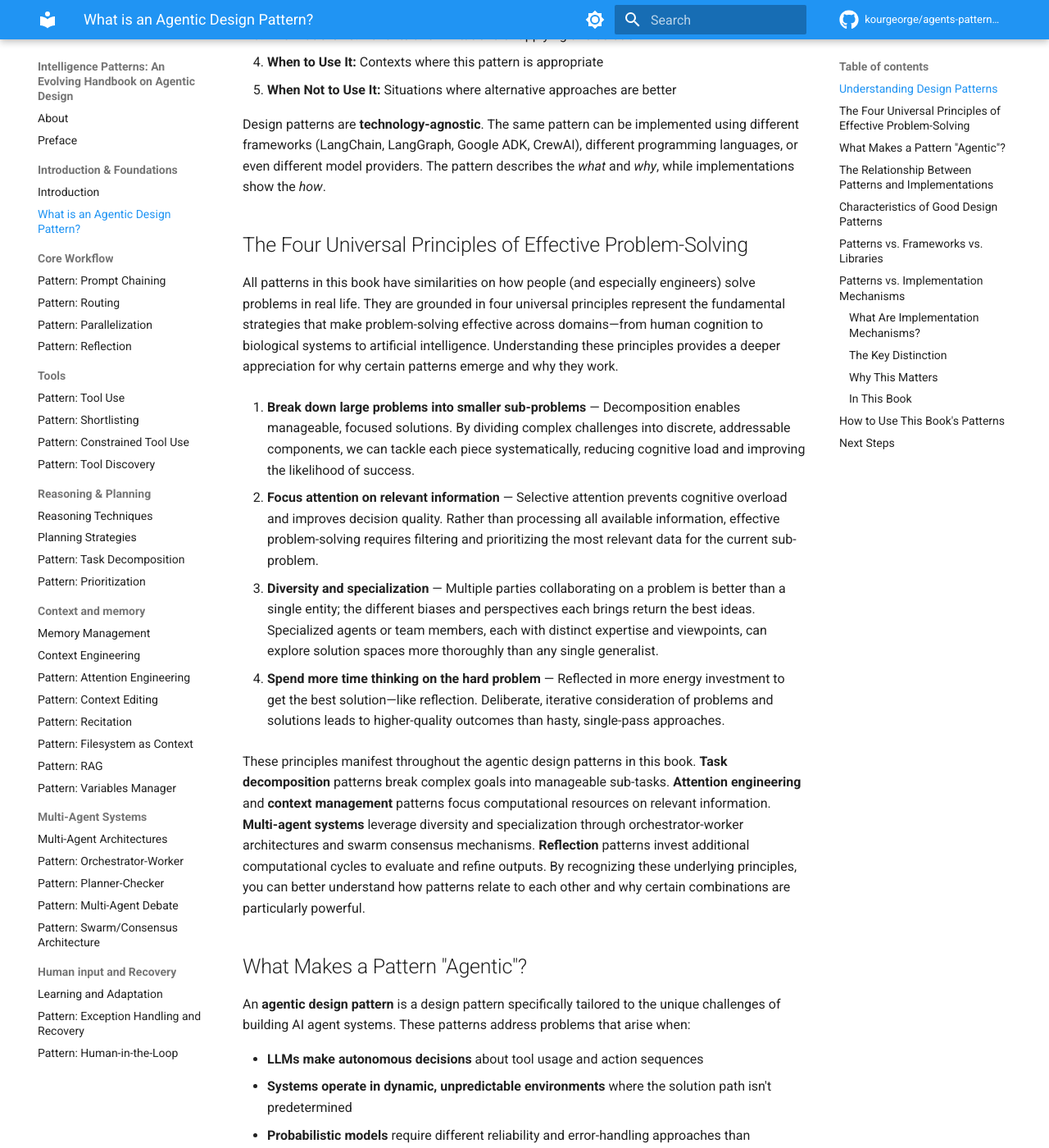
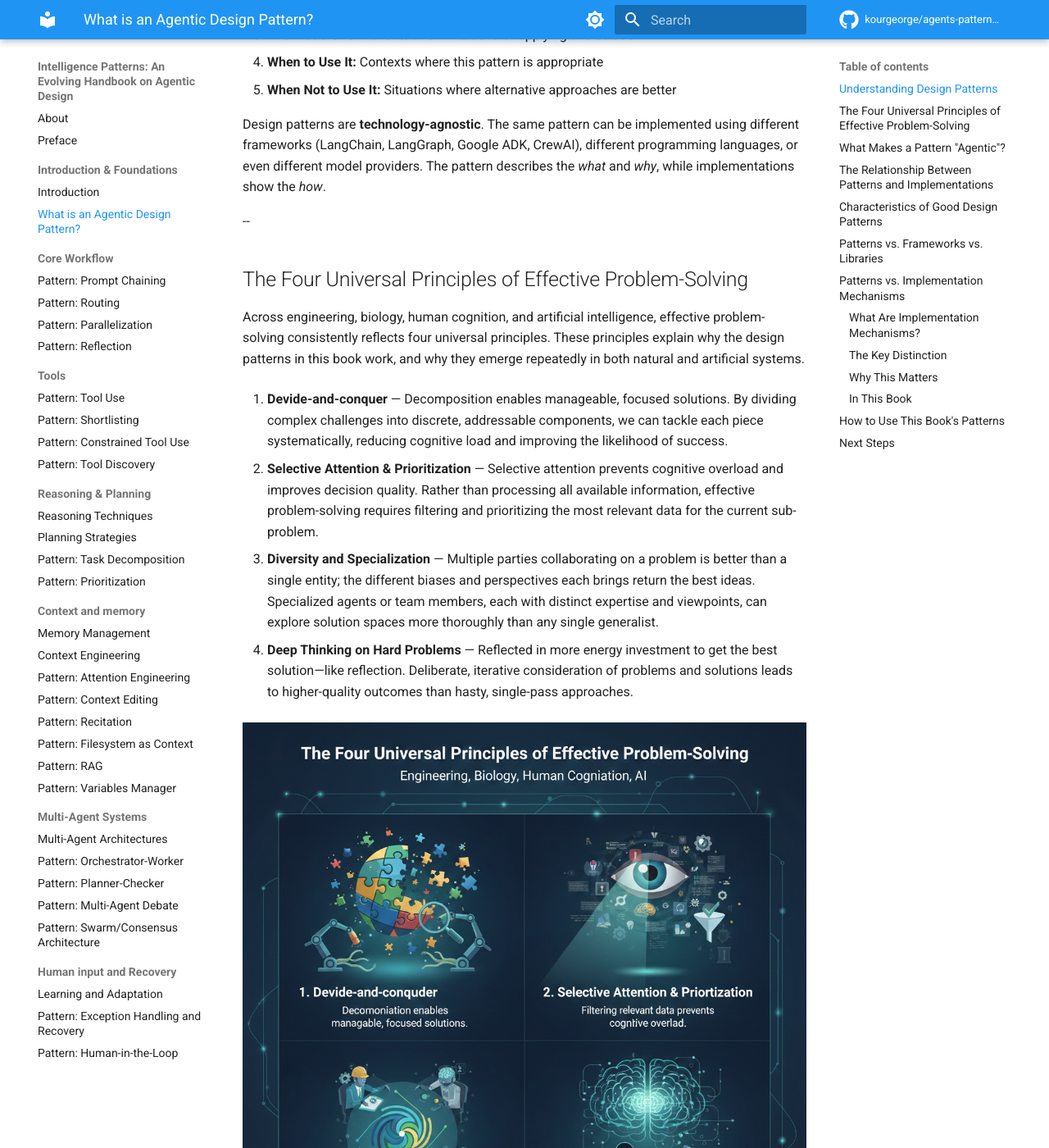
Before and after one commit to kourgeorge/agents-patterns-atlas, an MkDocs documentation site: the page built from docs/what-is-a-design-pattern.md, in a window 1280 px wide and 1400 px high, scrolled down 452 px. Shown: the whole window at 82% size. Built offline with MkDocs 1.6.1 and Material for MkDocs 9.7.7, drawn with Linux system fonts in a browser that asks for light colours; comment, search, counter and statistics services are not loaded.

Commit message:
improve readme banner and content

```diff
--- a/docs/what-is-a-design-pattern.md
+++ b/docs/what-is-a-design-pattern.md
@@ -16,27 +16,28 @@
 Design patterns are **technology-agnostic**.
 The same pattern can be implemented using different frameworks (LangChain, LangGraph, Google ADK, CrewAI), different programming languages, or even different model providers. The pattern describes the *what* and *why*, while implementations show the *how*.
 
+--
+
 ## The Four Universal Principles of Effective Problem-Solving
 
-All patterns in this book have similarities on how people (and especially engineers) solve problems in real life.
-They are grounded in four universal principles represent the fundamental strategies that make problem-solving effective across domains—from human cognition to biological systems to artificial intelligence.
-Understanding these principles provides a deeper appreciation for why certain patterns emerge and why they work.
+Across engineering, biology, human cognition, and artificial intelligence, effective problem-solving consistently reflects four universal principles.
+These principles explain why the design patterns in this book work, and why they emerge repeatedly in both natural and artificial systems.
 
-1. **Break down large problems into smaller sub-problems** — Decomposition enables manageable, focused solutions.
+1. **Devide-and-conquer** — Decomposition enables manageable, focused solutions.
 By dividing complex challenges into discrete, addressable components, we can tackle each piece systematically, reducing cognitive load and improving the likelihood of success.
 
-2. **Focus attention on relevant information** — Selective attention prevents cognitive overload and improves decision quality.
+2. **Selective Attention & Prioritization** — Selective attention prevents cognitive overload and improves decision quality.
 Rather than processing all available information, effective problem-solving requires filtering and prioritizing the most relevant data for the current sub-problem.
 
-3. **Diversity and specialization** — Multiple parties collaborating on a problem is better than a single entity; the different biases and perspectives each brings return the best ideas. Specialized agents or team members, each with distinct expertise and viewpoints, can explore solution spaces more thoroughly than any single generalist.
+3. **Diversity and Specialization** — Multiple parties collaborating on a problem is better than a single entity; the different biases and perspectives each brings return the best ideas. Specialized agents or team members, each with distinct expertise and viewpoints, can explore solution spaces more thoroughly than any single generalist.
 
-4. **Spend more time thinking on the hard problem** — Reflected in more energy investment to get the best solution—like reflection. Deliberate, iterative consideration of problems and solutions leads to higher-quality outcomes than hasty, single-pass approaches.
+4. **Deep Thinking on Hard Problems** — Reflected in more energy investment to get the best solution—like reflection. Deliberate, iterative consideration of problems and solutions leads to higher-quality outcomes than hasty, single-pass approaches.
 
-These principles manifest throughout the agentic design patterns in this book.
-**Task decomposition** patterns break complex goals into manageable sub-tasks.
-**Attention engineering** and **context management** patterns focus computational resources on relevant information.
-**Multi-agent systems** leverage diversity and specialization through orchestrator-worker architectures and swarm consensus mechanisms. **Reflection** patterns invest additional computational cycles to evaluate and refine outputs.
-By recognizing these underlying principles, you can better understand how patterns relate to each other and why certain combinations are particularly powerful.
+![The 4 pronciples of problem solving.](4_principles.png)
+
+
+
+--
 
 ## What Makes a Pattern "Agentic"?
 
@@ -50,6 +51,8 @@
 - **Human oversight** must be integrated into autonomous workflows
 
 Agentic design patterns differ from traditional software design patterns (like Singleton, Factory, Observer) because they account for the unique characteristics of LLM-based systems: non-determinism, context limitations, tool integration, and the need for transparency in decision-making.
+
+--
 
 ## The Relationship Between Patterns and Implementations
 
@@ -69,6 +72,8 @@
 - **Implementation Examples:** Concrete code showing how the pattern can be realized
 - **Framework-Specific Examples:** How different tools can be used to implement the same pattern
 
+--
+
 ## Characteristics of Good Design Patterns
 
 Effective agentic design patterns share these characteristics:
@@ -78,6 +83,8 @@
 3. **Proven:** They represent solutions that have been tested and refined through real-world application
 4. **Composable:** They can be combined with other patterns to solve complex problems
 5. **Documented Trade-offs:** They clearly explain benefits, limitations, and when alternatives are better
+
+--
 
 ## Patterns vs. Frameworks vs. Libraries
 
@@ -92,6 +99,8 @@
 | **Purpose** | Solve recurring problems | Provide structure for apps | Provide reusable functions |
 
 **Patterns** tell you *what* to build and *why*. **Frameworks** help you *how* to build it. **Libraries** give you the *pieces* to build with.
+
+--
 
 ## Patterns vs. Implementation Mechanisms
 
@@ -142,6 +151,8 @@
 
 The pattern is the reusable knowledge. The implementation mechanism is just one tool in your toolbox.
 
+--
+
 ## How to Use This Book's Patterns
 
 When you encounter a pattern in this book:
@@ -154,6 +165,8 @@
 
 Remember: **The pattern is the abstraction. The code examples are illustrations.** Your implementation will differ based on your specific requirements, but the core pattern structure remains the same.
 
+--
+
 ## Next Steps
 
 Now that you understand what agentic design patterns are, you're ready to explore the specific patterns in this book. Each pattern module follows a consistent structure:
```
Also changed, not shown: banner.jpg (added), docs/4_principles.png (added).
